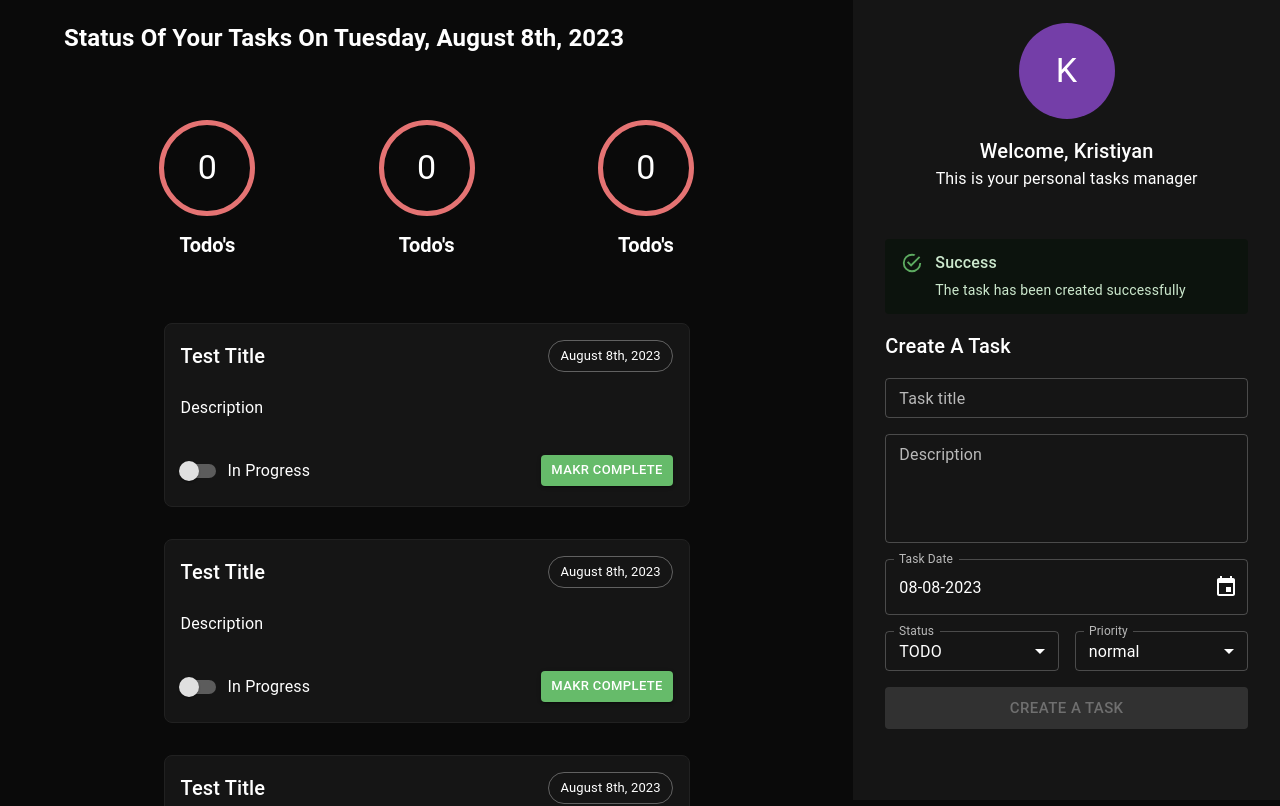
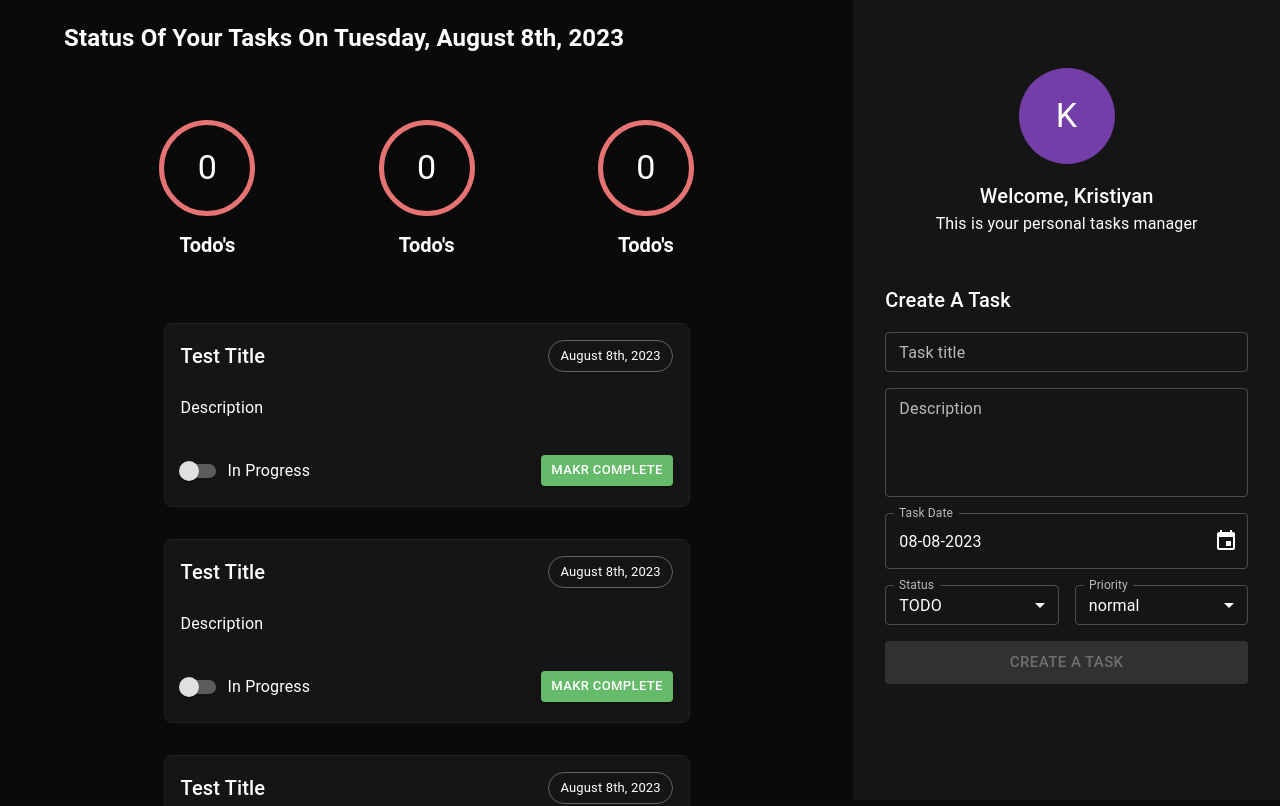
Before and after one commit to milkov97/Todo-app, a React (Create React App) app in the folder frontend/: page / in a window 1280 px wide. Shown: the top 806 px of the page. Built offline with nearby package versions, Linux system fonts and the light colour scheme.

Commit message:
make success field appear only when we create task

```diff
--- a/frontend/src/components/createTaskForm/createTaskForm.tsx
+++ b/frontend/src/components/createTaskForm/createTaskForm.tsx
@@ -1,4 +1,4 @@
-import React, { FC, ReactElement, useState } from "react";
+import React, { FC, ReactElement, useState, useEffect } from "react";
 import { useMutation } from "@tanstack/react-query";
 import {
   Box,
@@ -25,6 +25,7 @@
   const [date, setDate] = useState<Date | null>(new Date());
   const [status, setStatus] = useState<string>(Status.todo);
   const [priority, setPriority] = useState<string>(Priority.normal);
+  const [showSuccess, setShowSuccess] = useState<boolean>(false);
 
   const createTaskMutation = useMutation(
     (data: CreateTaskInterface) =>
@@ -56,6 +57,20 @@
     createTaskMutation.mutate(task);
   }
 
+  useEffect(() => {
+    if (createTaskMutation.isSuccess) {
+      setShowSuccess(true);
+    }
+
+    const successTimeout = setTimeout(() => {
+      setShowSuccess(false);
+    }, 5000);
+
+    return () => {
+      clearTimeout(successTimeout);
+    };
+  }, [createTaskMutation.isSuccess]);
+
   return (
     <Box
       display="flex"
@@ -65,10 +80,12 @@
       px={4}
       my={6}
     >
-      <Alert severity="success" sx={{ width: "100%", marginBottom: "16px" }}>
-        <AlertTitle>Success</AlertTitle>
-        The task has been created successfully
-      </Alert>
+      {showSuccess && (
+        <Alert severity="success" sx={{ width: "100%", marginBottom: "16px" }}>
+          <AlertTitle>Success</AlertTitle>
+          The task has been created successfully
+        </Alert>
+      )}
 
       <Typography mb={2} component="h2" variant="h6">
         Create A Task
```
